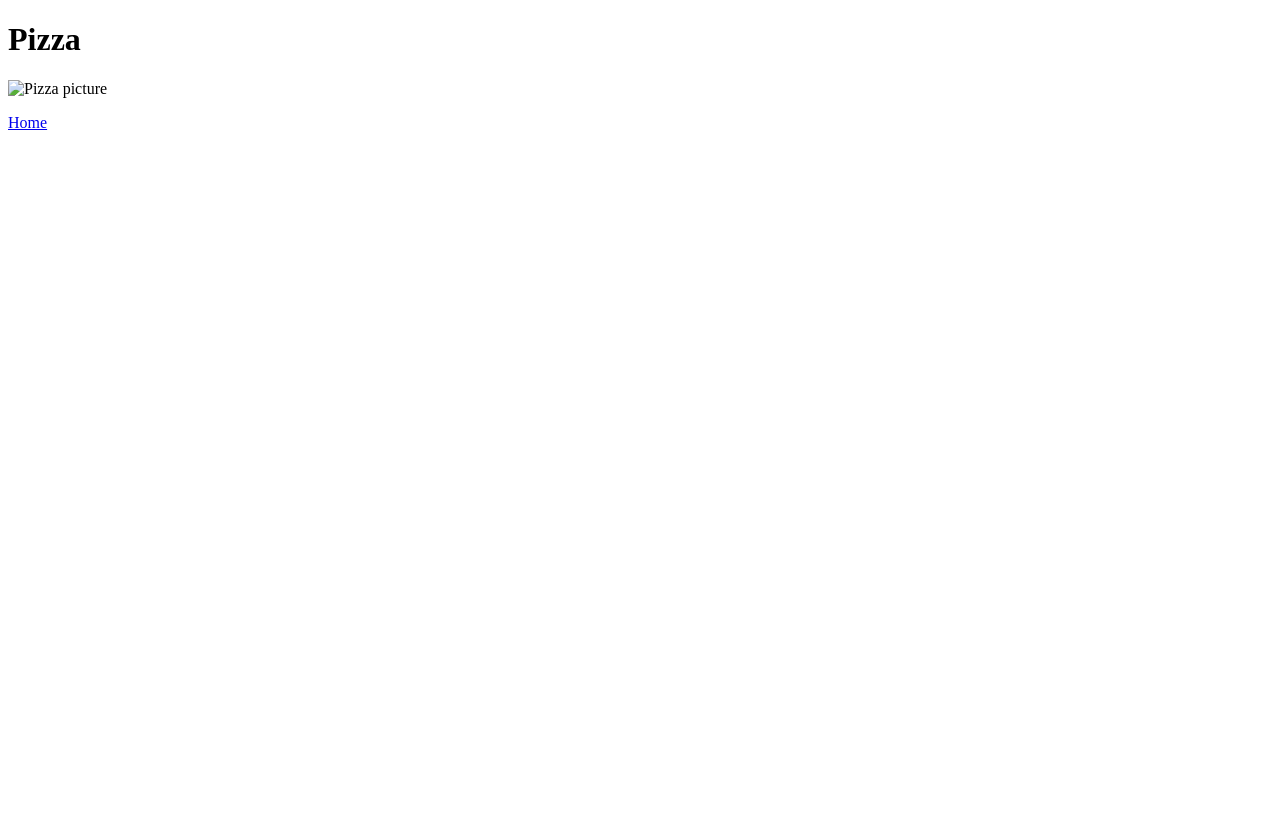
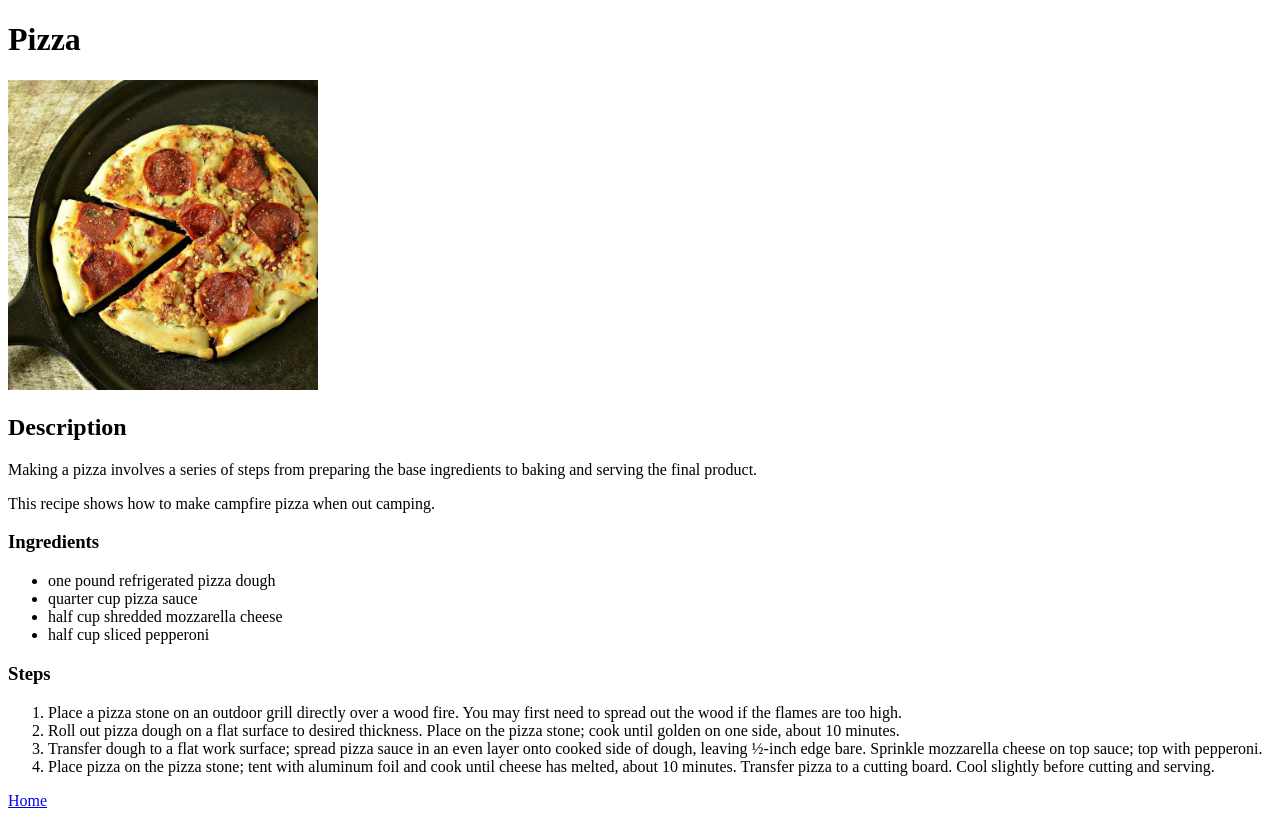
Before and after one commit to Austin811Z/Odin-recipes, a plain HTML site: page recipes/pizza.html in a window 1280 px wide. Drawn offline with Linux system fonts and the light colour scheme.

Commit message:
Finished the pizza recipe.

```diff
--- a/recipes/pizza.html
+++ b/recipes/pizza.html
@@ -7,8 +7,58 @@
 
 <body>
     <h1>Pizza</h1>
-    <img src="./images/pizza.jpg" alt="Pizza picture" width="310" height="310">
+    <img src="../images/pizza.jpg" alt="Pizza picture" width="310" height="310">
+        <h2>Description</h2>
+            <p>Making a pizza involves a series of steps from
+                preparing the base ingredients to baking and
+                serving the final product.
+            </p>
+            <p>
+                This recipe shows how
+                to make campfire pizza when out camping.
+            </p>
 
+            <h3>Ingredients</h3>
+                <ul>
+                    <li>one pound refrigerated pizza dough</li>
+                    <li>quarter cup pizza sauce</li>
+                    <li>half cup shredded mozzarella cheese</li>
+                    <li>half cup sliced pepperoni</li>
+
+                </ul>
+
+            <h3>Steps</h3>
+                <ol>
+                    <li>
+                        Place a pizza stone on an outdoor
+                        grill directly over a wood fire.
+                        You may first need to spread out the
+                        wood if the flames are too high.
+                    </li>
+                    <li>
+                        Roll out pizza dough on a flat surface
+                        to desired thickness. Place on the
+                        pizza stone; cook until golden on one
+                        side, about 10 minutes.
+                    </li>
+                    <li>
+                        Transfer dough to a flat work surface;
+                        spread pizza sauce in an even layer
+                        onto cooked side of dough, leaving
+                        ½-inch edge bare. Sprinkle mozzarella
+                        cheese on top sauce; top with pepperoni.
+                    </li>
+                    <li>
+                        Place pizza on the pizza stone; tent
+                        with aluminum foil and cook until
+                        cheese has melted, about 10 minutes.
+                        Transfer pizza to a cutting board.
+                        Cool slightly before cutting and
+                        serving.
+                    </li>
+
+
+                </ol>
 
 
     <p>  </p>
```
